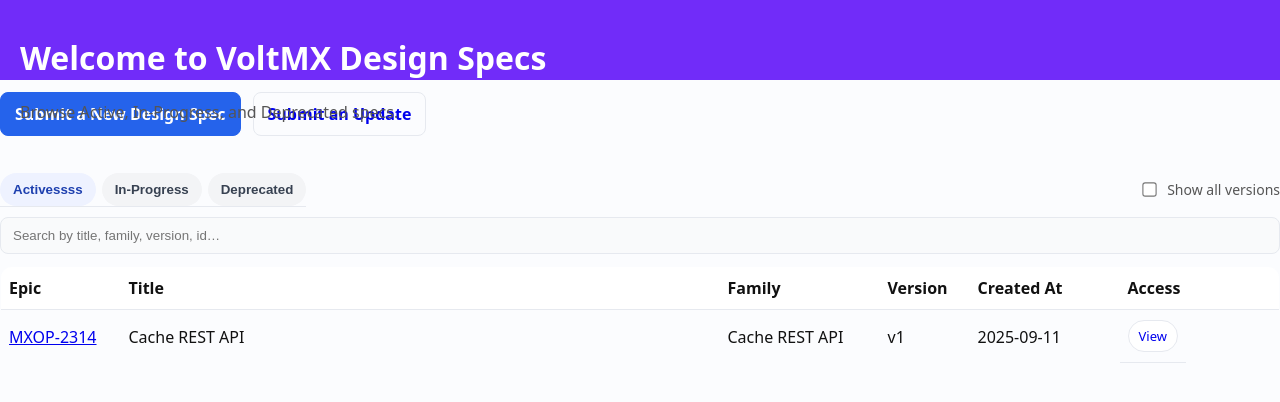
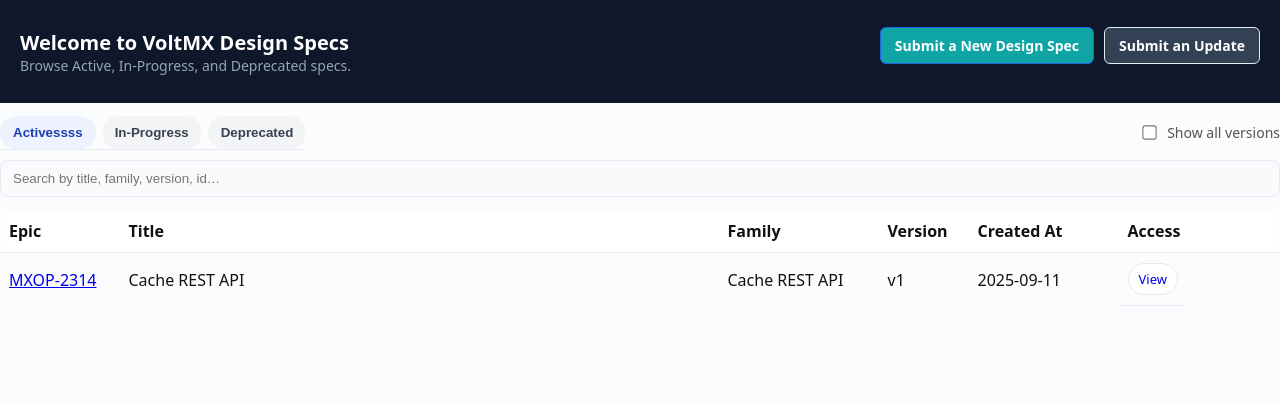
Before and after one commit to pranavwani/design-spec-v3, a Jekyll site: the page built from index.html, in a window 1280 px wide. Shown: the top 402 px of the page. Built offline with Jekyll 4.4.1, drawn with Linux system fonts in a browser that asks for light colours.

Commit message:
Test 1.8

```diff
--- a/assets/style.css
+++ b/assets/style.css
@@ -61,28 +61,51 @@
 .navbar {
   position: sticky;
   top: 0;
-  /* stick to the top */
   z-index: 1000;
-  /* stay above content */
   background: #0f172a;
-  /* dark background */
   color: white;
   padding: 15px 20px;
-  background: #712cf9;
-  height: 80px;
+
+  display: flex;
+  /* flexbox */
+  align-items: center;
+  /* vertical center */
+  justify-content: space-between;
+  /* left + right */
 }
 
-.navbar a {
-  color: white;
-  margin-right: 20px;
-  text-decoration: none;
+.navbar .title-group {
+  display: flex;
+  flex-direction: column;
 }
 
-.content {
-  height: 2000px;
-  /* just to make page scroll */
-  background: linear-gradient(#f0f0f0, #ccc);
-  padding: 20px;
+.navbar h1 {
+  margin: 0;
+  font-size: 20px;
+}
+
+.navbar p {
+  margin: 0;
+  font-size: 14px;
+  color: #94a3b8;
+}
+
+.actions {
+  display: flex;
+  gap: 10px;
+}
+
+.btn {
+  padding: 8px 14px;
+  border-radius: 6px;
+  text-decoration: none;
+  font-size: 14px;
+  background: #334155;
+  color: white;
+}
+
+.btn.primary {
+  background: #0ea5a4;
 }
 
 .spec-header {
--- a/index.html
+++ b/index.html
@@ -3,28 +3,46 @@
 title: Home
 ---
 
-<div class="navbar">
+<!-- <div class="navbar">
     <h1>Welcome to {{ site.title }}</h1>
       <p class="lead">Browse Active, In-Progress, and Deprecated specs.</p>
+  </div> -->
+
+
+  <div class="navbar">
+    <div class="title-group">
+       <h1>Welcome to {{ site.title }}</h1>
+      <p class="lead">Browse Active, In-Progress, and Deprecated specs.</p>
+    </div>
+
+     {% assign repo = site.github.repository_url | default: site.repo_url %}
+    <div class="actions">
+      <a class="btn primary" href="https://github.com/pranavwani/design-spec-v2/issues/new?template=new-spec.yml" target="_blank" rel="noopener">
+        Submit a New Design Spec
+      </a>
+      <a class="btn" href="https://github.com/pranavwani/design-spec-v2/issues/new?template=update-spec.yml" target="_blank" rel="noopener">
+        Submit an Update
+      </a>
+    </div>
   </div>
 
 <!-- <header class="hero"> -->
-  <div class="hero-top">
+  <!-- <div class="hero-top"> -->
     <!-- <div class="hero-text">
       <h1>Welcome to {{ site.title }}</h1>
       <p class="lead">Browse Active, In-Progress, and Deprecated specs.</p>
     </div> -->
 
-    {% assign repo = site.github.repository_url | default: site.repo_url %}
-    <div class="actions">
+    <!-- {% assign repo = site.github.repository_url | default: site.repo_url %} -->
+    <!-- <div class="actions">
       <a class="btn primary" href="{{ repo }}/issues/new?template=new-spec.yml" target="_blank" rel="noopener">
         Submit a New Design Spec
       </a>
       <a class="btn" href="{{ repo }}/issues/new?template=update-spec.yml" target="_blank" rel="noopener">
         Submit an Update
       </a>
-    </div>
-  </div>
+    </div> -->
+  <!-- </div> -->
 
   <div class="toolbar" aria-label="Spec filters">
     <div class="tabs" role="tablist" aria-label="Spec status">
```
